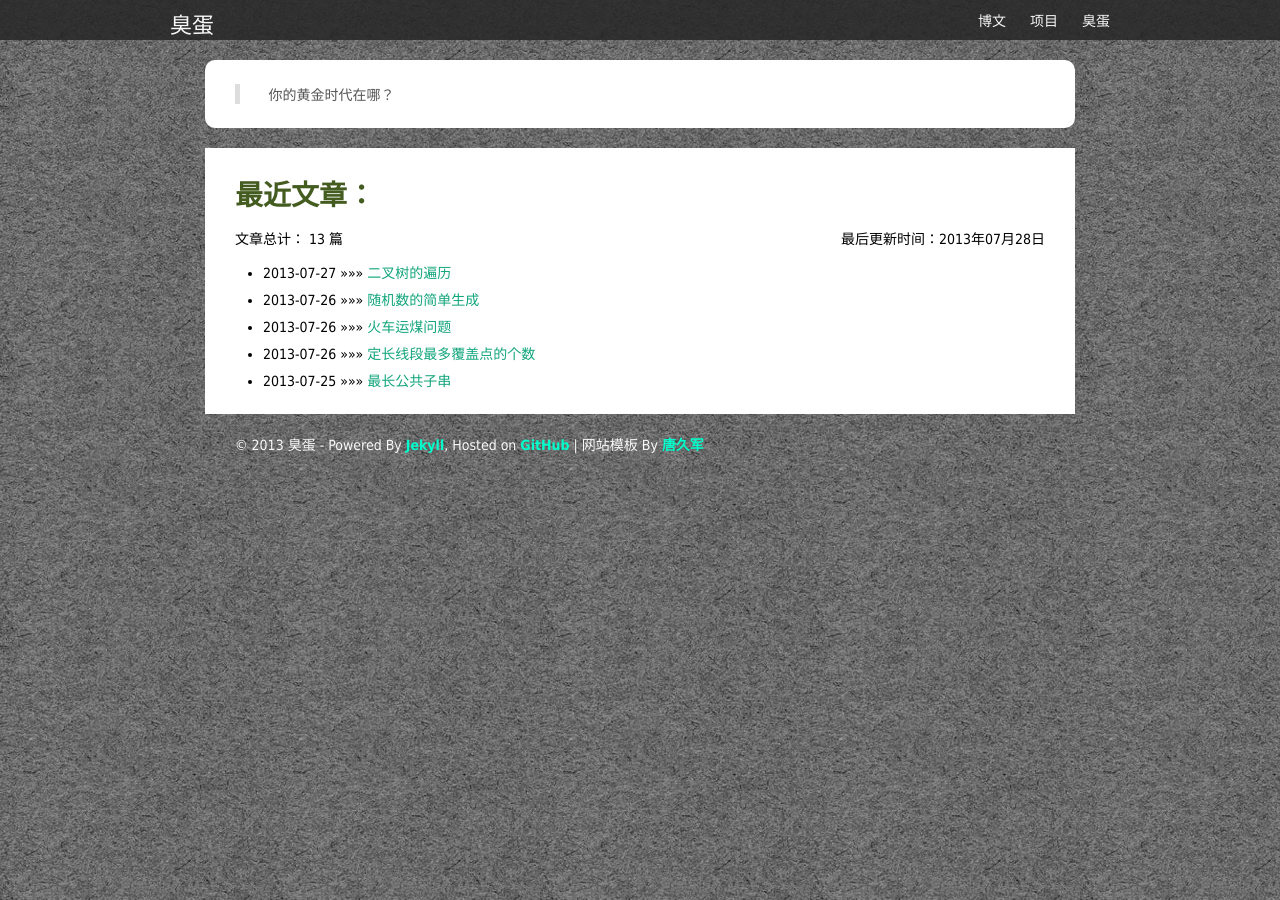
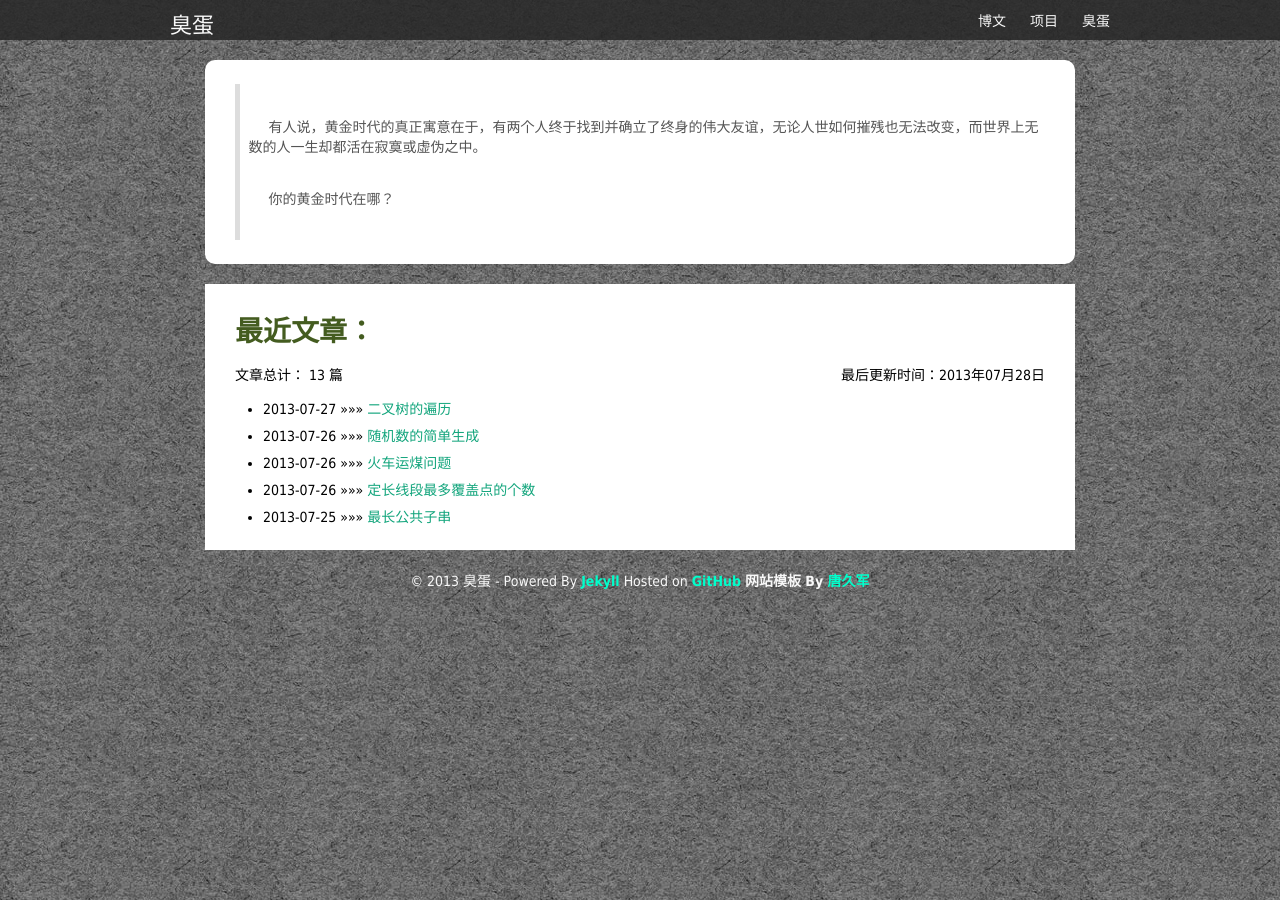
Before and after one commit to liuan/blog, a Jekyll site: the page built from index.html, in a window 1280 px wide. Built offline with Jekyll 4.4.1, drawn with Linux system fonts in a browser that asks for light colours.

Commit message:
a completely new index

```diff
--- a/_includes/footer.html
+++ b/_includes/footer.html
@@ -1,8 +1,11 @@
     <div class="footer">
       &copy; 2013 臭蛋 - Powered By
-        <a href="http://jekyllrb.com/"><strong>Jekyll</strong></a>, Hosted on
+        <a href="http://jekyllrb.com/"><strong>Jekyll</strong></a>   Hosted on
         <strong><a href="https://github.com/liuan/">GitHub</a></strong>
-        | 网站模板 By <a href="http://github.com/tangjiujun"><strong>唐久军</strong></a>
+
+            <strong>
+            网站模板 By <a href="http://github.com/tangjiujun"><strong>唐久军</strong></a>
+            </strong>
     </div>
   </body>
 </html>
--- a/assets/css/choudan.css
+++ b/assets/css/choudan.css
@@ -288,6 +288,7 @@
     margin: 0 auto 50px auto;
     color: #F8F8F8;
     border-radius: 10px;
+    text-align: center;
 }
 
 .footer a{
--- a/index.html
+++ b/index.html
@@ -5,9 +5,19 @@
 
 <div class="well">
     <blockquote>
-    <p>
-    你的黄金时代在哪？
-    </P>
+        <br>
+        <br>
+        <p>
+        有人说，黄金时代的真正寓意在于，有两个人终于找到并确立了终身的伟大友谊，无论人世如何摧残也无法改变，而世界上无数的人一生却都活在寂寞或虚伪之中。
+        </p>
+        <br>
+        <br>
+        <p>
+        你的黄金时代在哪？
+        </p>
+        <br>
+        <br>
+    <blockquote>
 </div>
 
 {% include blog_recent.html %}
```
